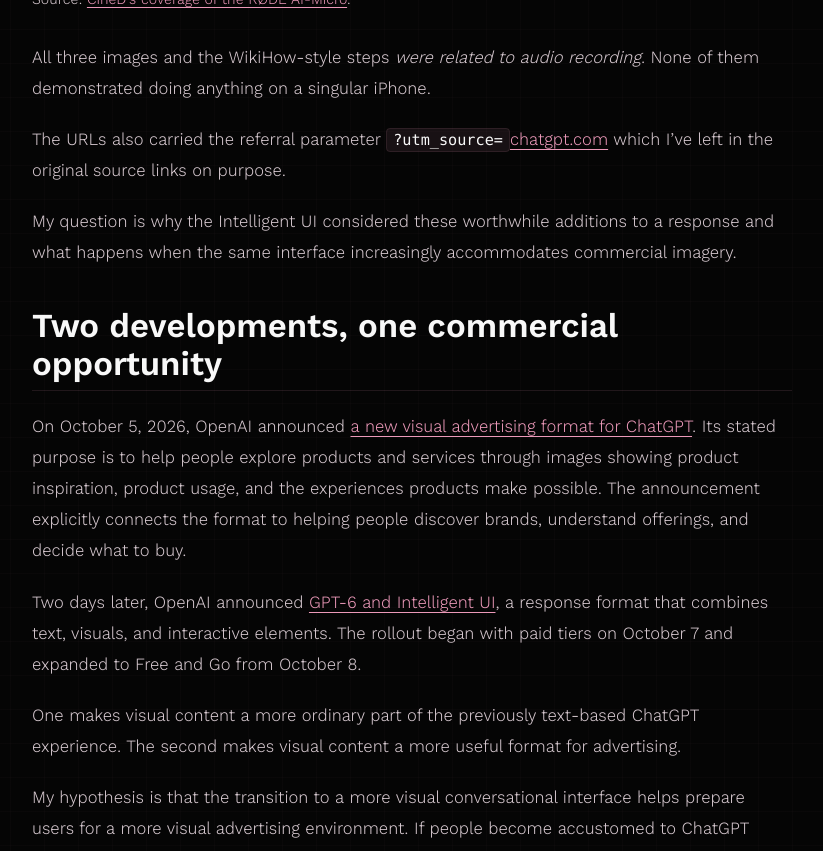
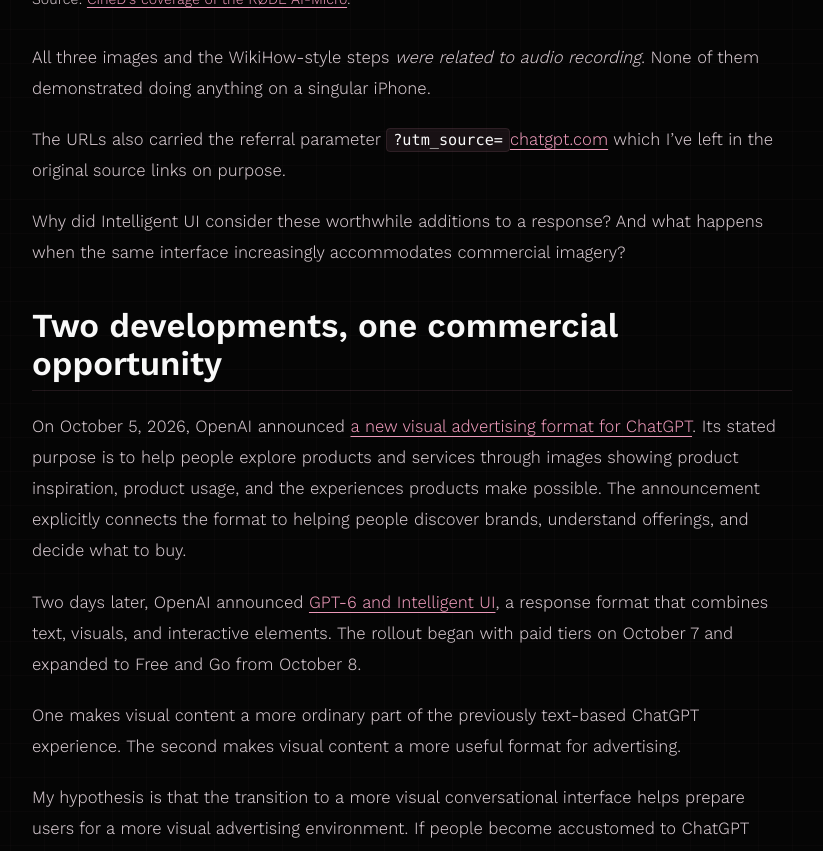
Before and after one commit to R2Pitou/R2Pitou, a Jekyll site: the page built from articles/technology/openais-pig-fattening-in-chatgpt/index.md, in a window 1280 px wide and 900 px high, scrolled down 3458 px, cut to the strip 49-900 px from the top of the window. Shown: the whole strip, without its empty margins (228-1051 px from the left). Built offline with Jekyll 4.4.1, drawn with Linux system fonts in a browser that asks for light colours.

Commit message:
Refine article phrasing on AI UI incentives
Clarifies the article's opening question to better frame the discussion around why the UI surfaced commercial imagery and the broader implications of that behavior.

```diff
--- a/articles/technology/openais-pig-fattening-in-chatgpt/index.md
+++ b/articles/technology/openais-pig-fattening-in-chatgpt/index.md
@@ -51,7 +51,7 @@
 
 The URLs also carried the referral parameter `?utm_source=`[chatgpt.com](http://chatgpt.com) which I’ve left in the original source links on purpose.
 
-My question is why the Intelligent UI considered these worthwhile additions to a response and what happens when the same interface increasingly accommodates commercial imagery.
+Why did Intelligent UI consider these worthwhile additions to a response? And what happens when the same interface increasingly accommodates commercial imagery?
 
 ## Two developments, one commercial opportunity
 
```
